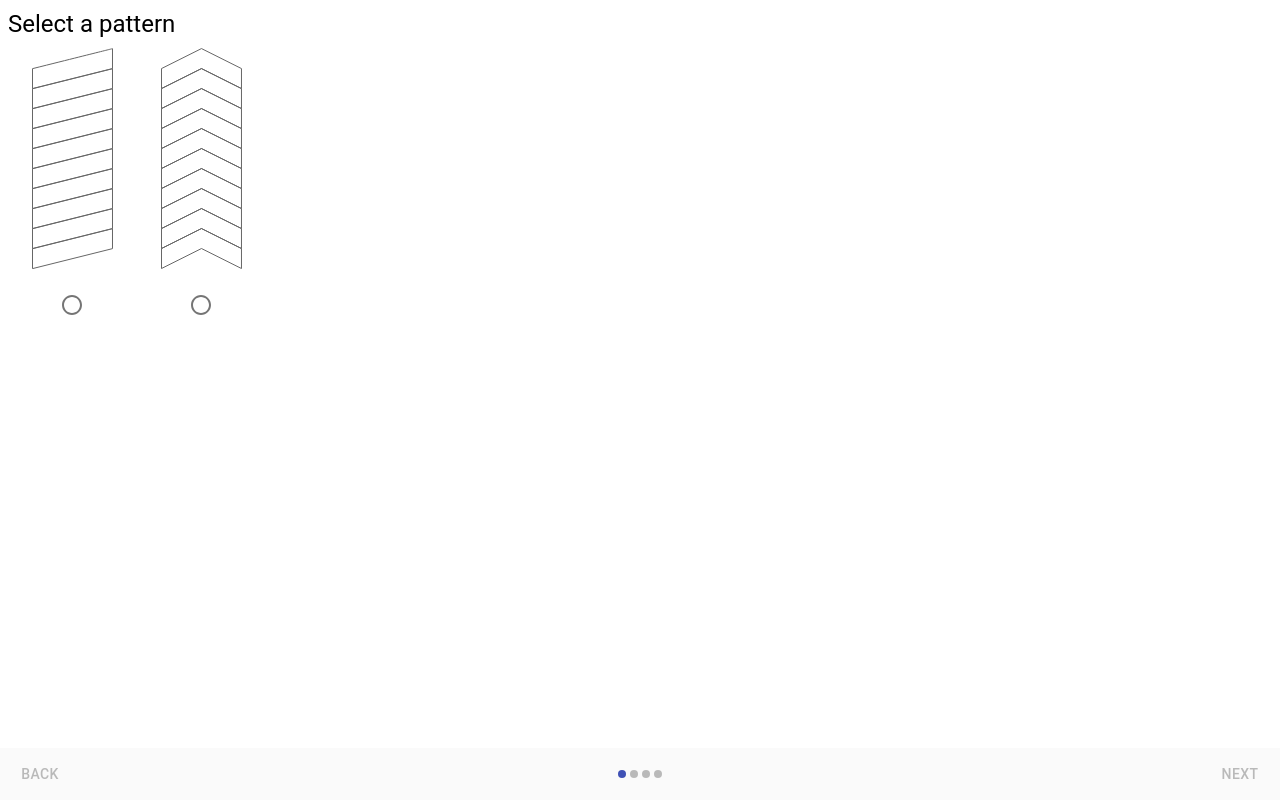
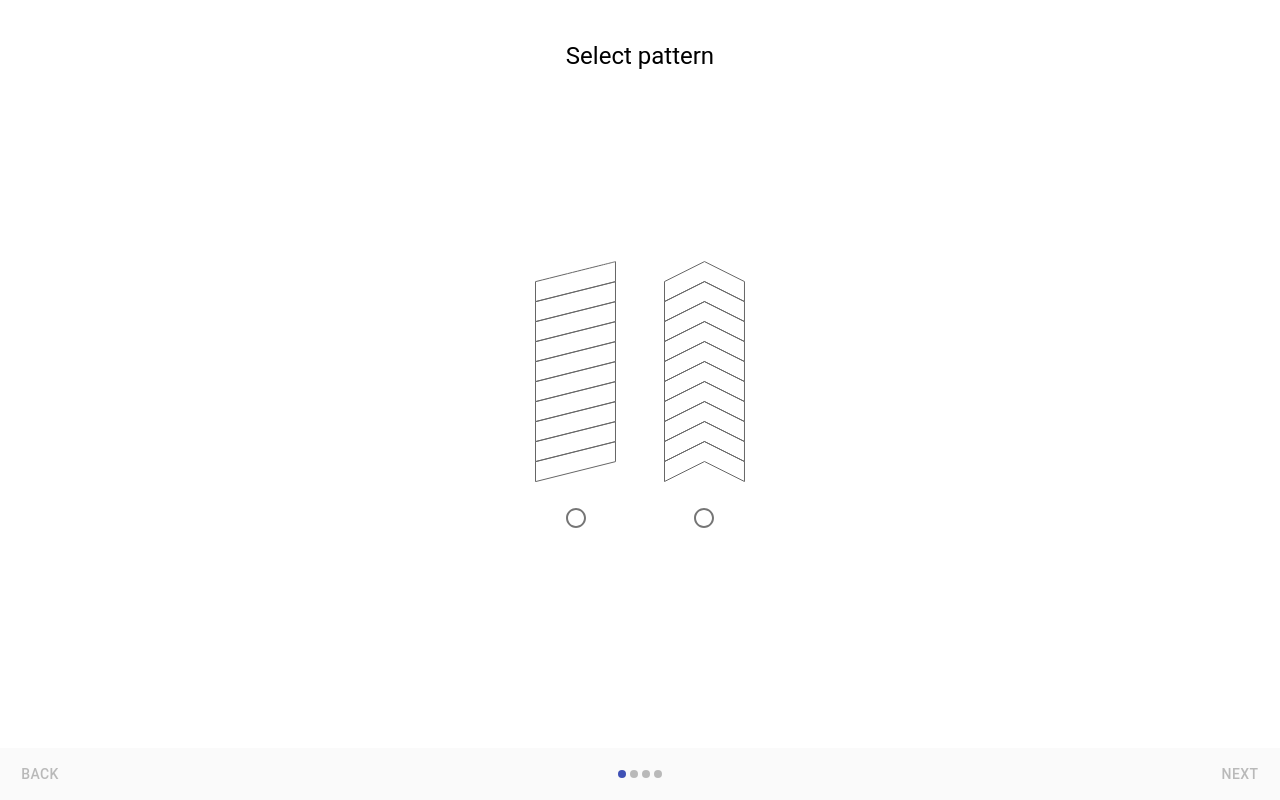
Before and after one commit to burzomir/plecionki, a React (Create React App) app: page / in a window 1280 px wide. Built offline with nearby package versions, Linux system fonts and the light colour scheme.

Commit message:
Improve layout

```diff
--- a/src/App.tsx
+++ b/src/App.tsx
@@ -6,18 +6,7 @@ import { ColorSelection } from "./steps/ColorSelection";
 import { PatternSelection } from "./steps/PatternSelection";
 
 const useStyles = makeStyles((theme) => ({
-  root: {
-    padding: theme.spacing(1),
-  },
-  section: {
-    padding: theme.spacing(1),
-  },
-  patternList: {
-    textAlign: "center",
-  },
-  pattern: {
-    margin: theme.spacing(1),
-  },
+  root: {},
 }));
 
 function App() {
--- a/src/steps/ColorSelection.tsx
+++ b/src/steps/ColorSelection.tsx
@@ -1,11 +1,12 @@
-import { IconButton, makeStyles, Popover, Typography } from "@material-ui/core";
+import { IconButton, makeStyles, Popover } from "@material-ui/core";
+import AddCircleIcon from "@material-ui/icons/AddCircle";
+import FiberManualRecordIcon from "@material-ui/icons/FiberManualRecord";
+import RemoveCircleIcon from "@material-ui/icons/RemoveCircle";
+import { useState } from "react";
 import { ColorSelectionStep, Creator, selectColors } from "../Creator";
+import { Pattern } from "../patterns/Pattern";
 import { Patterns, PatternsMap } from "../patterns/Patterns";
-import { Pattern } from "../patterns/Pattern";
-import FiberManualRecordIcon from "@material-ui/icons/FiberManualRecord";
-import AddCircleIcon from "@material-ui/icons/AddCircle";
-import { useState } from "react";
-import RemoveCircleIcon from "@material-ui/icons/RemoveCircle";
+import { Step } from "./Step";
 
 type ColorSelectionProps = {
   creator: ColorSelectionStep;
@@ -44,8 +45,7 @@ export function ColorSelection({ creator, onSelect }: ColorSelectionProps) {
     }
   };
   return (
-    <>
-      <Typography variant="h5">Select colors</Typography>
+    <Step title="Select colors">
       <div className={styles.patternList}>
         <Pattern
           className={styles.pattern}
@@ -53,6 +53,7 @@ export function ColorSelection({ creator, onSelect }: ColorSelectionProps) {
           colors={colors.slice(0, -1)}
         />
       </div>
+      <div>
         {colors.map((color, index) => (
           <Color
             key={index}
@@ -71,7 +72,8 @@ export function ColorSelection({ creator, onSelect }: ColorSelectionProps) {
             }
           />
         ))}
-    </>
+      </div>
+    </Step>
   );
 }
 
--- a/src/steps/PatternSelection.tsx
+++ b/src/steps/PatternSelection.tsx
@@ -3,11 +3,11 @@ import {
   makeStyles,
   Radio,
   RadioGroup,
-  Typography,
 } from "@material-ui/core";
 import { Creator, PatternSelectionStep, selectPattern } from "../Creator";
 import { Patterns, PatternsMap } from "../patterns/Patterns";
 import { Pattern } from "../patterns/Pattern";
+import { Step } from "./Step";
 
 type PatternSelectionProps = {
   creator: PatternSelectionStep;
@@ -26,8 +26,7 @@ const useStyles = makeStyles((theme) => ({
 export function PatternSelection({ creator, onSelect }: PatternSelectionProps) {
   const styles = useStyles();
   return (
-    <>
-      <Typography variant="h5">Select a pattern</Typography>
+    <Step title="Select pattern">
       <RadioGroup
         row
         onChange={(e) => onSelect(selectPattern(e.target.value, creator))}
@@ -57,6 +56,6 @@ export function PatternSelection({ creator, onSelect }: PatternSelectionProps) {
           }
         />
       </RadioGroup>
-    </>
+    </Step>
   );
 }
--- /dev/null
+++ b/src/steps/Step.tsx
@@ -0,0 +1,36 @@
+import { makeStyles, Typography } from "@material-ui/core";
+import { PropsWithChildren } from "react";
+
+type StepProps = {
+  title: string;
+};
+
+const useStyles = makeStyles((theme) => ({
+  root: {
+    height: "90vh",
+    display: "flex",
+    flexDirection: "column",
+  },
+  content: {
+    flex: "1",
+    display: "flex",
+    flexDirection: "column",
+    alignItems: "center",
+    justifyContent: "space-around",
+  },
+  title: {
+    marginTop: theme.spacing(5),
+  },
+}));
+
+export function Step({ title, children }: PropsWithChildren<StepProps>) {
+  const styles = useStyles();
+  return (
+    <div className={styles.root}>
+      <Typography variant="h5" align="center" className={styles.title}>
+        {title}
+      </Typography>
+      <div className={styles.content}>{children}</div>
+    </div>
+  );
+}
```
Lines whose indentation alone changed are shown as unchanged.
